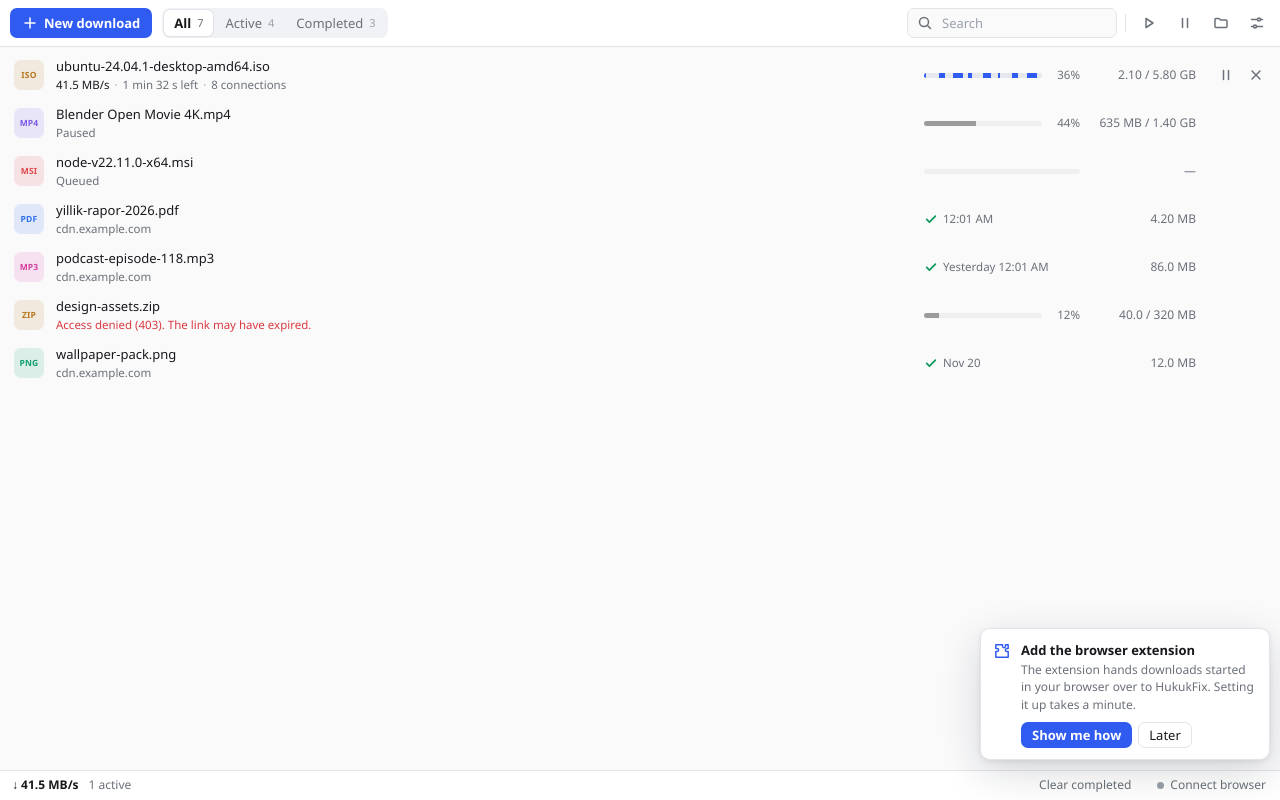
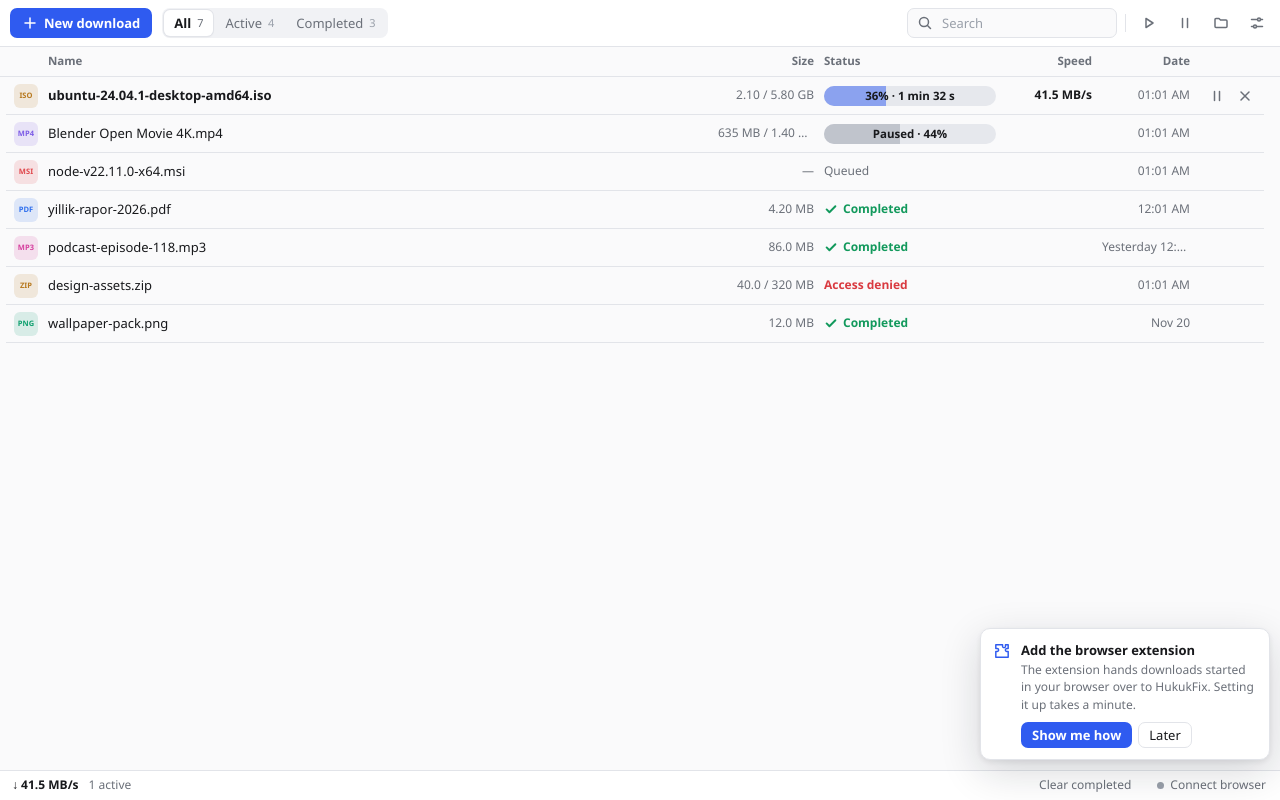
Before and after one commit to saffetcelik/hukukfix-indirme-yoneticisi, a browser extension: page frontend/dist/index.html in a window 1280 px wide. Drawn offline with Linux system fonts and the light colour scheme.

Commit message:
1.3.1: İndirme listesi başlıklı tablo
1.3.0'daki liste dağınık okunuyordu:
- dosya adı ile sağdaki sütunlar arasında koca bir boşluk vardı;
- başlık olmadığı için sayıların ne olduğu belli değildi;
- çok bağlantılı ilerleme çubuğu kesik çizgi gibi görünüyordu;
- biten indirmede yalnız "✓ 02:05" yazıyordu.

Liste şimdi IDM kullanıcılarının alışık olduğu biçimde, başlıklı bir tablo:
- Sütunlar: Ad · Boyut · Durum · Hız · Tarih (#thead). Her indirme 38 px'lik
  tek satır, satırlar ince çizgiyle ayrılıyor.
- Durum, yazıyı içinde taşıyan bir çubuk:
  - "%17 · 1 dk 16 sn";
  - "Duraklatıldı · %42";
  - "Bağlanıyor…" (belirsiz dolum).
  Yüzde Türkçede önde ("%17"), İngilizcede sonda.
- Çubuk göstermeyen durumlar:
  - biten: yeşil "✓ Tamamlandı";
  - bekleyen: "Sırada";
  - hata veren: kısa bir neden ("Erişim reddedildi", "Disk dolu"…), tam
    açıklama araç ipucunda.
- Hız yalnız inen satırda yazıyor. Tarih, bitende bitiş, ötekilerde eklenme
  tarihi. Adın araç ipucunda bağlantı ve tarih var.
- Dar pencerede (≤760 px) Tarih sütunu gizleniyor.
- README ekran görüntüsü yenilendi.

Uçtan uca test 149 adım. Yeni adımlar:
- sütun başlıkları;
- inen satırda Türkçe yüzde ve hız;
- biten satırda onaylı "Tamamlandı";
- boş listede başlığın gizlenmesi.

Eklenti uyarısı denetiminin bekleme süresi 8 sn'ye çıktı (ilk açılışta WebView
profili kurulurken sayfa geç yüklenebiliyor). Test betiğine tanı bilgisi ve
HFDM_E2E_SADECE=kurulum ile yalnız kurulum bölümü kipi eklendi.

Co-Authored-By: Claude Opus 5.5 <noreply@anthropic.com>

```diff
--- a/frontend/dist/app.js
+++ b/frontend/dist/app.js
@@ -148,22 +148,15 @@ function createRow(id) {
   const el = document.createElement('div');
   el.className = 'row';
   el.dataset.id = id;
-  el.innerHTML = '<div class="tile"></div><div class="body"><span class="name"></span><div class="meta"></div></div>' +
-    '<div class="pcol"><div class="prog" hidden></div><span class="pct"></span><span class="st" hidden></span></div><div class="size"></div><div class="acts"></div>';
+  el.innerHTML = '<div class="tile"></div><span class="name"></span><span class="size r"></span>' +
+    '<div class="stat"><div class="pill" hidden><i class="fill"></i><span class="ptext"></span></div><span class="st" hidden></span></div>' +
+    '<span class="speed r"></span><span class="date r c-date"></span><div class="acts"></div>';
   return el;
 }
 
-function progressImage(s) {
-  if (!(s.total > 0)) return '';
-  const segs = s.segments && s.segments.length ? s.segments : [[0, s.total - 1, s.received]];
-  const stops = ['transparent 0'];
-  for (const [a, e, p] of segs) {
-    if (p <= a) continue;
-    const x0 = (a / s.total * 100).toFixed(3), x1 = (Math.min(p, e + 1) / s.total * 100).toFixed(3);
-    stops.push(`transparent ${x0}%`, `var(--accent) ${x0}%`, `var(--accent) ${x1}%`, `transparent ${x1}%`);
-  }
-  return stops.length > 1 ? `linear-gradient(90deg,${stops.join(',')})` : '';
-}
+// Percent the way each language writes it: "%17" in Turkish, "17%" in English.
+const pctText = (n) => (lang === 'tr' ? '%' + n : n + '%');
+const percent = (s) => (s.total > 0 && s.received > 0 ? Math.min(100, Math.floor(s.received / s.total * 100)) : -1);
 
 function actionsFor(s) {
   switch (s.state) {
@@ -174,27 +167,36 @@ function actionsFor(s) {
   }
 }
 
-// The line under the name says what is going on; sizes have their own column.
-function metaHTML(s) {
-  const sep = '<i>·</i>';
+// A short reason for the status column; the full sentence is in the tooltip.
+function errorShort(s) {
+  switch (s.errorCode) {
+    case 'http': return s.errorDetail === '403' ? t('sErr403') : s.errorDetail === '404' ? t('sErr404') : t('sErrHttp', { d: s.errorDetail });
+    case 'network': return t('sErrNet');
+    case 'dns': return t('sErrDns');
+    case 'disk_full': return t('sErrDiskFull');
+    case 'disk': return t('sErrDisk');
+    case 'html_page': return t('sErrHtml');
+    case 'changed': return t('sErrChanged');
+    case 'live': case 'drm': case 'hls': case 'hls_audio': return t('sErrStream');
+    default: return t('stFailed');
+  }
+}
+
+// The status column: a bar with its text inside while there is something to show, a word otherwise.
+// Returns [bar text or null, word class, word, tooltip].
+function statusOf(s) {
+  const p = percent(s), tip = [];
+  if (s.conns > 1) tip.push(t('conns', { n: s.conns }));
+  if (!s.resumable && s.state !== 'completed') tip.push(t('noResume'));
   switch (s.state) {
-    case 'completed':
-      return esc(s.host);
-    case 'failed':
-      return `<span class="s-err">${esc(errorText(s))}</span>`;
-    case 'paused':
-      return t('stPaused');
-    case 'queued':
-      return t('stQueued');
-    case 'connecting':
-      return [t('stConnecting'), esc(s.host)].join(sep);
-    default: {
-      const parts = [`<span class="s-speed">${fmtSpeed(s.speed)}</span>`];
-      if (s.eta >= 0) parts.push(t('left', { t: fmtEta(s.eta) }));
-      if (s.conns > 1) parts.push(t('conns', { n: s.conns }));
-      if (!s.resumable) parts.push(t('noResume'));
-      return parts.join(sep);
-    }
+    case 'completed': return { word: t('stDone'), cls: 'ok', icon: 'check' };
+    case 'failed': return { word: errorShort(s), cls: 'err', tip: errorText(s) };
+    case 'connecting': return { bar: t('stConnecting'), indet: true };
+    case 'paused': return { bar: p >= 0 ? `${t('stPaused')} · ${pctText(p)}` : t('stPaused'), p, tip: tip.join(' · ') };
+    case 'queued': return p >= 0 ? { bar: `${t('stQueued')} · ${pctText(p)}`, p } : { word: t('stQueued'), cls: 'wait' };
+    default:
+      if (p < 0) return { bar: t('stDownloading'), indet: true, tip: tip.join(' · ') };
+      return { bar: s.eta >= 0 ? `${pctText(p)} · ${fmtEta(s.eta)}` : pctText(p), p, tip: [s.eta >= 0 ? t('left', { t: fmtEta(s.eta) }) : '', ...tip].filter(Boolean).join(' · ') };
   }
 }
 
@@ -209,7 +211,7 @@ function sizeText(s) {
 }
 
 function updateRow(el, s) {
-  const sig = [s.state, s.fileName, s.received, s.total, Math.round(s.speed), s.eta, s.conns, s.errorCode, s.segments ? s.segments.length : 0].join('|');
+  const sig = [s.state, s.fileName, s.received, s.total, Math.round(s.speed), s.eta, s.conns, s.errorCode, s.finishedAt, lang].join('|');
   if (el._sig === sig) return;
   el._sig = sig;
   const live = s.state === 'downloading' || s.state === 'connecting';
@@ -223,24 +225,27 @@ function updateRow(el, s) {
   tile.textContent = m ? m[1].slice(0, 4).toLocaleUpperCase('en-US') : '···';
 
   const name = $('.name', el);
-  if (name.textContent !== s.fileName) { name.textContent = s.fileName; name.title = s.fileName; }
+  const when = fmtDate(s.state === 'completed' ? s.finishedAt : s.createdAt);
+  if (name.textContent !== s.fileName) name.textContent = s.fileName;
+  name.title = [s.fileName, s.url, when].filter(Boolean).join('\n');
 
-  const prog = $('.prog', el), st = $('.st', el);
-  const showBar = s.state !== 'completed' && s.state !== 'failed' || (s.state === 'failed' && s.received > 0 && s.total > 0);
-  prog.hidden = !showBar;
-  if (showBar) {
-    const indet = live && !(s.total > 0);
-    prog.classList.toggle('indet', indet);
-    prog.style.backgroundImage = indet ? '' : progressImage(s);
-  }
-  $('.pct', el).textContent = showBar && s.total > 0 && s.received > 0 ? Math.floor(s.received / s.total * 100) + '%' : '';
-  st.hidden = showBar;
-  if (!showBar) {
-    st.className = 'st ' + (s.state === 'completed' ? 'ok' : 'err');
-    st.innerHTML = s.state === 'completed' ? svg('check') + esc(fmtDate(s.finishedAt) || t('stDone')) : esc(t('stFailed'));
+  const st = statusOf(s), pill = $('.pill', el), word = $('.st', el);
+  pill.hidden = st.bar == null;
+  word.hidden = st.bar != null;
+  $('.stat', el).title = st.tip || '';
+  if (st.bar != null) {
+    pill.classList.toggle('indet', !!st.indet);
+    $('.fill', pill).style.width = st.indet ? '' : Math.max(0, st.p) + '%';
+    $('.ptext', pill).textContent = st.bar;
+    word.textContent = '';
+  } else {
+    $('.ptext', pill).textContent = '';
+    word.className = 'st ' + st.cls;
+    word.innerHTML = (st.icon ? svg(st.icon) : '') + esc(st.word);
   }
   $('.size', el).textContent = sizeText(s);
-  $('.meta', el).innerHTML = metaHTML(s);
+  $('.speed', el).textContent = s.state === 'downloading' && s.speed > 0 ? fmtSpeed(s.speed) : '';
+  $('.date', el).textContent = when;
 
   const acts = $('.acts', el);
   if (acts.dataset.for !== s.state + lang) {
@@ -284,6 +289,7 @@ function render() {
 
   const empty = ids.length === 0;
   list.hidden = empty;
+  $('#thead').hidden = empty;
   $('#empty').hidden = !empty;
   if (empty) {
     const kind = query ? 'emptySearch' : filter === 'active' && order.length ? 'emptyActive' : filter === 'done' && order.length ? 'emptyDone' : 'empty';
--- a/frontend/dist/i18n.js
+++ b/frontend/dist/i18n.js
@@ -38,7 +38,11 @@ const STRINGS = {
     hintTitle: 'Tarayıcı eklentisini ekleyin', hintText: 'Tarayıcıda başlayan indirmeleri HukukFix\'e aktarmak için eklenti gerekir. Kurulumu bir dakika sürer.',
     hintGo: 'Nasıl eklenir?', hintLater: 'Sonra',
     dropHint: 'İndirmek için bırakın',
-    stQueued: 'Sırada', stConnecting: 'Bağlanıyor…', stPaused: 'Duraklatıldı', stFailed: 'Başarısız',
+    stQueued: 'Sırada', stConnecting: 'Bağlanıyor…', stPaused: 'Duraklatıldı', stFailed: 'Başarısız', stDownloading: 'İndiriliyor…',
+    colName: 'Ad', colSize: 'Boyut', colStatus: 'Durum', colSpeed: 'Hız', colDate: 'Tarih',
+    sErrHttp: 'Sunucu hatası ({d})', sErr403: 'Erişim reddedildi', sErr404: 'Bulunamadı (404)', sErrNet: 'Bağlantı kurulamadı',
+    sErrDns: 'Sunucu bulunamadı', sErrDiskFull: 'Disk dolu', sErrDisk: 'Dosya yazılamadı', sErrHtml: 'Dosya yerine sayfa geldi',
+    sErrChanged: 'Dosya değişti', sErrStream: 'İndirilemeyen akış',
     conns: '{n} bağlantı', left: '{t} kaldı', of: '{a} / {b}', noResume: 'sürdürülemez',
     active: '{n} aktif', idle: 'Boşta', limitChip: 'Sınır {v}',
     aPause: 'Duraklat', aResume: 'Sürdür', aRetry: 'Yeniden dene', aCancel: 'İptal et', aOpen: 'Aç', aFolder: 'Klasörde göster',
@@ -92,7 +96,11 @@ const STRINGS = {
     hintTitle: 'Add the browser extension', hintText: 'The extension hands downloads started in your browser over to HukukFix. Setting it up takes a minute.',
     hintGo: 'Show me how', hintLater: 'Later',
     dropHint: 'Drop to download',
-    stQueued: 'Queued', stConnecting: 'Connecting…', stPaused: 'Paused', stFailed: 'Failed',
+    stQueued: 'Queued', stConnecting: 'Connecting…', stPaused: 'Paused', stFailed: 'Failed', stDownloading: 'Downloading…',
+    colName: 'Name', colSize: 'Size', colStatus: 'Status', colSpeed: 'Speed', colDate: 'Date',
+    sErrHttp: 'Server error ({d})', sErr403: 'Access denied', sErr404: 'Not found (404)', sErrNet: 'Could not connect',
+    sErrDns: 'Server not found', sErrDiskFull: 'Disk full', sErrDisk: 'Could not write', sErrHtml: 'Got a web page',
+    sErrChanged: 'File changed', sErrStream: 'Stream not supported',
     conns: '{n} connections', left: '{t} left', of: '{a} / {b}', noResume: 'not resumable',
     active: '{n} active', idle: 'Idle', limitChip: 'Limit {v}',
     aPause: 'Pause', aResume: 'Resume', aRetry: 'Retry', aCancel: 'Cancel', aOpen: 'Open', aFolder: 'Show in folder',
--- a/frontend/dist/index.html
+++ b/frontend/dist/index.html
@@ -39,6 +39,10 @@
   <button id="update-close" class="btn icon" data-tt="upLater"><svg viewBox="0 0 16 16"><path d="m4 4 8 8M12 4l-8 8"/></svg></button>
 </div>
 
+<div id="thead" class="thead" role="row">
+  <span></span><span data-t="colName"></span><span class="r" data-t="colSize"></span><span data-t="colStatus"></span>
+  <span class="r" data-t="colSpeed"></span><span class="r c-date" data-t="colDate"></span><span></span>
+</div>
 <main id="list" tabindex="-1"></main>
 
 <section id="empty" class="empty" hidden>
--- a/frontend/dist/style.css
+++ b/frontend/dist/style.css
@@ -121,46 +121,54 @@ button, input, select, textarea { font: inherit; color: inherit; }
 .update-bar .btn.primary { height: 28px; }
 .update-bar .btn.icon { width: 28px; height: 28px; }
 
-/* ---------- list: every row the same height; name on the left, state and size in fixed columns ---------- */
-#list { flex: 1; overflow-y: auto; padding: 4px 6px 8px; outline: 0; }
+/* ---------- list: a table with column headers. One line per download:
+   [type] Name · Size · Status (a bar that says "%17 · 1 min 16 s" inside) · Speed · Date · [actions] ---------- */
+.thead, #list { --cols: 24px minmax(0, 1fr) 96px 172px 86px 88px 58px; }
+.thead {
+  flex: none; display: grid; grid-template-columns: var(--cols); column-gap: 10px; align-items: center;
+  height: 30px; padding: 0 22px 0 14px; border-bottom: 1px solid var(--border);
+  font-size: 11.5px; font-weight: 600; color: var(--muted);
+}
+.thead .r, .row .r { text-align: right; }
+#list { flex: 1; overflow-y: auto; scrollbar-gutter: stable; padding: 0 6px 8px; outline: 0; }
 .row {
-  display: grid; grid-template-columns: 30px minmax(0, 1fr) 156px 104px 62px; align-items: center; column-gap: 12px;
-  height: 48px; padding: 0 4px 0 8px; border-radius: 8px;
+  display: grid; grid-template-columns: var(--cols); column-gap: 10px; align-items: center;
+  height: 38px; padding: 0 6px 0 8px; border-bottom: 1px solid var(--border);
 }
 .row:hover, .row.menu-open { background: var(--hover); }
 .row.flash { animation: flash 1.4s ease-out; }
 @keyframes flash { from { background: var(--accent-soft); } }
 .tile {
-  width: 30px; height: 30px; border-radius: 7px;
+  width: 24px; height: 24px; border-radius: 6px;
   display: grid; place-items: center;
-  font-size: 8.5px; font-weight: 700; letter-spacing: .02em;
-  color: var(--c); background: color-mix(in srgb, var(--c) 13%, transparent);
+  font-size: 7.5px; font-weight: 700; letter-spacing: .01em;
+  color: var(--c); background: color-mix(in srgb, var(--c) 14%, transparent);
 }
 .tile[data-c="video"] { --c: var(--c-video); } .tile[data-c="audio"] { --c: var(--c-audio); }
 .tile[data-c="image"] { --c: var(--c-image); } .tile[data-c="document"] { --c: var(--c-document); }
 .tile[data-c="archive"] { --c: var(--c-archive); } .tile[data-c="program"] { --c: var(--c-program); }
 .tile[data-c="other"] { --c: var(--c-other); }
-.row .body { min-width: 0; }
-.row .name { display: block; overflow: hidden; text-overflow: ellipsis; white-space: nowrap; font-weight: 500; }
-.row .meta { margin-top: 1px; font-size: 11.5px; color: var(--muted); overflow: hidden; text-overflow: ellipsis; white-space: nowrap; font-variant-numeric: tabular-nums; }
-.row .meta .s-err { color: var(--danger); }
-.row .meta .s-speed { color: var(--text); }
-.row .meta i { font-style: normal; color: var(--faint); margin: 0 5px; }
-.row .pcol { display: flex; align-items: center; gap: 8px; min-width: 0; font-size: 11.5px; color: var(--muted); font-variant-numeric: tabular-nums; }
-.prog { flex: 1; height: 5px; border-radius: 3px; background-color: var(--track); background-repeat: no-repeat; overflow: hidden; }
-.row[data-state="paused"] .prog, .row[data-state="queued"] .prog, .row[data-state="failed"] .prog { filter: grayscale(1) opacity(.6); }
-.prog.indet { background-image: linear-gradient(90deg, transparent, var(--accent), transparent); background-size: 40% 100%; animation: indet 1.2s linear infinite; }
+.row .name { min-width: 0; overflow: hidden; text-overflow: ellipsis; white-space: nowrap; }
+.row.live .name { font-weight: 600; }
+.row .size, .row .speed, .row .date { font-size: 12px; white-space: nowrap; overflow: hidden; text-overflow: ellipsis; font-variant-numeric: tabular-nums; }
+.row .size, .row .date { color: var(--muted); }
+.row .speed { color: var(--text); font-weight: 600; }
+.row .stat { min-width: 0; }
+/* status bar: the text sits inside the bar, so the row stays one line */
+.pill { position: relative; height: 20px; border-radius: 10px; background: var(--track); overflow: hidden; }
+.pill .fill { position: absolute; top: 0; bottom: 0; left: 0; width: 0; background: color-mix(in srgb, var(--accent) 50%, var(--track)); transition: width .5s linear; }
+.row[data-state="paused"] .pill .fill, .row[data-state="queued"] .pill .fill, .row[data-state="failed"] .pill .fill { background: color-mix(in srgb, var(--faint) 50%, var(--track)); }
+.pill.indet .fill { width: 100%; background: linear-gradient(90deg, transparent, color-mix(in srgb, var(--accent) 50%, var(--track)), transparent) no-repeat; background-size: 40% 100%; animation: indet 1.2s linear infinite; transition: none; }
 @keyframes indet { from { background-position: -70% 0; } to { background-position: 170% 0; } }
-.row .pct { flex: none; width: 30px; text-align: right; }
-.row .pct:empty { display: none; }
-.row .st { display: inline-flex; align-items: center; gap: 5px; min-width: 0; white-space: nowrap; overflow: hidden; text-overflow: ellipsis; }
-.row .st svg { width: 14px; height: 14px; stroke-width: 2; }
-.row .st.ok svg { color: var(--ok); }
-.row .st.err { color: var(--danger); }
-.row .size { text-align: right; font-size: 12px; color: var(--muted); white-space: nowrap; overflow: hidden; text-overflow: ellipsis; font-variant-numeric: tabular-nums; }
+.pill .ptext { position: relative; display: block; padding: 0 9px; font-size: 11.5px; line-height: 20px; font-weight: 600; color: var(--text); text-align: center; white-space: nowrap; overflow: hidden; text-overflow: ellipsis; font-variant-numeric: tabular-nums; }
+.row .st { display: flex; align-items: center; gap: 5px; min-width: 0; font-size: 12px; white-space: nowrap; overflow: hidden; text-overflow: ellipsis; }
+.row .st svg { width: 14px; height: 14px; stroke-width: 2.2; }
+.row .st.ok { color: var(--ok); font-weight: 600; }
+.row .st.err { color: var(--danger); font-weight: 600; }
+.row .st.wait { color: var(--muted); }
 .row .acts { display: flex; justify-content: flex-end; gap: 2px; opacity: 0; transition: opacity .1s; }
 .row:hover .acts, .row.menu-open .acts, .row .acts:focus-within, .row.live .acts { opacity: 1; }
-.row .acts .btn.icon { width: 28px; height: 28px; }
+.row .acts .btn.icon { width: 26px; height: 26px; }
 .more { display: block; margin: 8px auto; }
 
 /* ---------- empty ---------- */
@@ -274,7 +282,9 @@ textarea:focus, input[type="number"]:focus, select:focus { border-color: var(--a
 @media (max-width: 760px) {
   #btn-add span { display: none; }
   #btn-add { width: 30px; padding: 0; }
-  .row { grid-template-columns: 30px minmax(0, 1fr) 112px 92px 62px; column-gap: 10px; }
+  /* no date column: the date stays in the name's tooltip */
+  .thead, #list { --cols: 24px minmax(0, 1fr) 84px 150px 78px 54px; }
+  .c-date { display: none; }
 }
 @media (max-width: 660px) {
   .toolbar .seg button { padding: 0 8px; }
--- a/wails.json
+++ b/wails.json
@@ -10,7 +10,7 @@
   "info": {
     "companyName": "HukukFix",
     "productName": "HukukFix İndirme Yöneticisi",
-    "productVersion": "1.3.0",
+    "productVersion": "1.3.1",
     "copyright": "MIT License",
     "comments": "HukukFix Download Manager"
   }
```
Also changed, not shown: tools/e2e/e2e.mjs (+8 -3 lines), docs/ekran-goruntusu.png, 2 other files.
